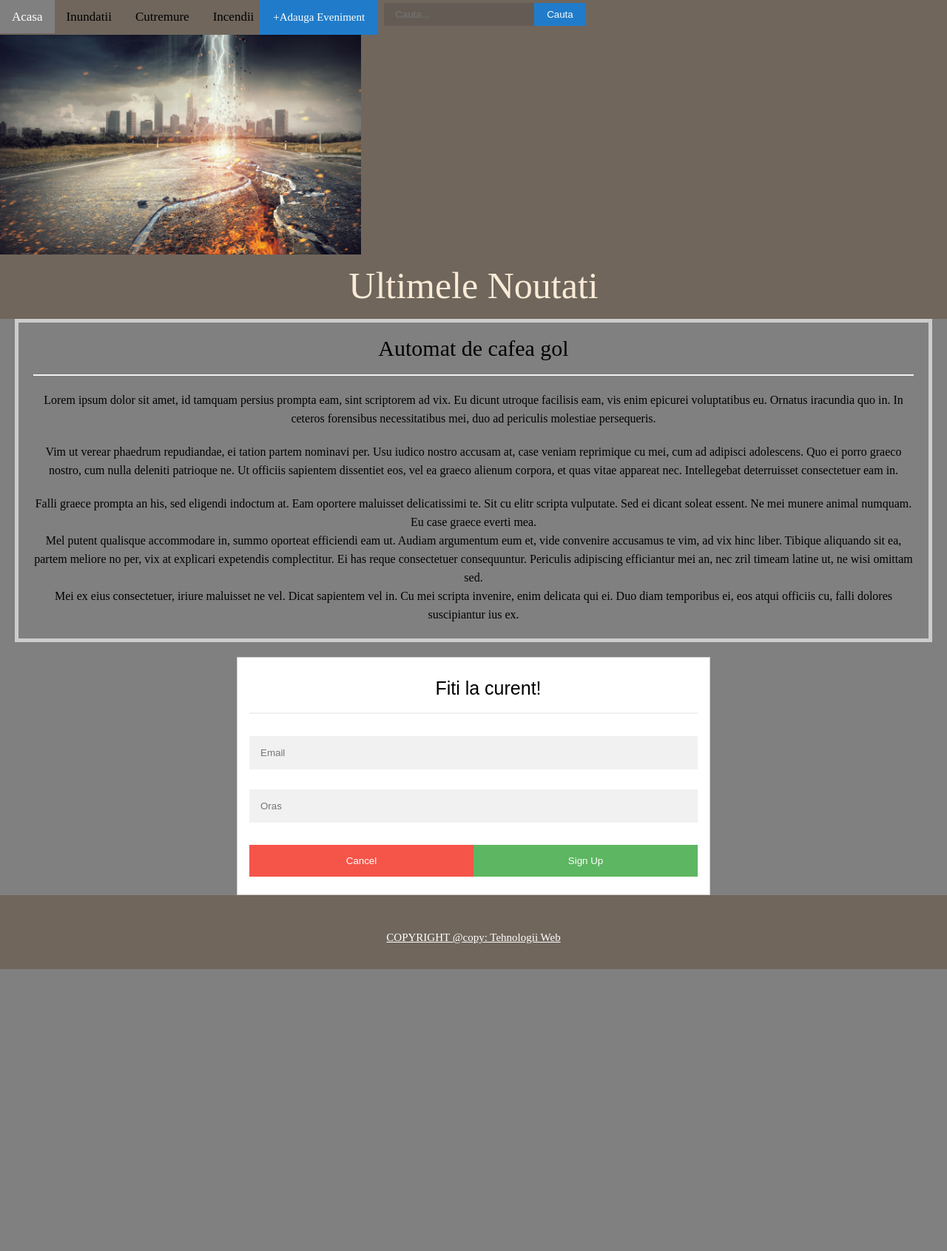
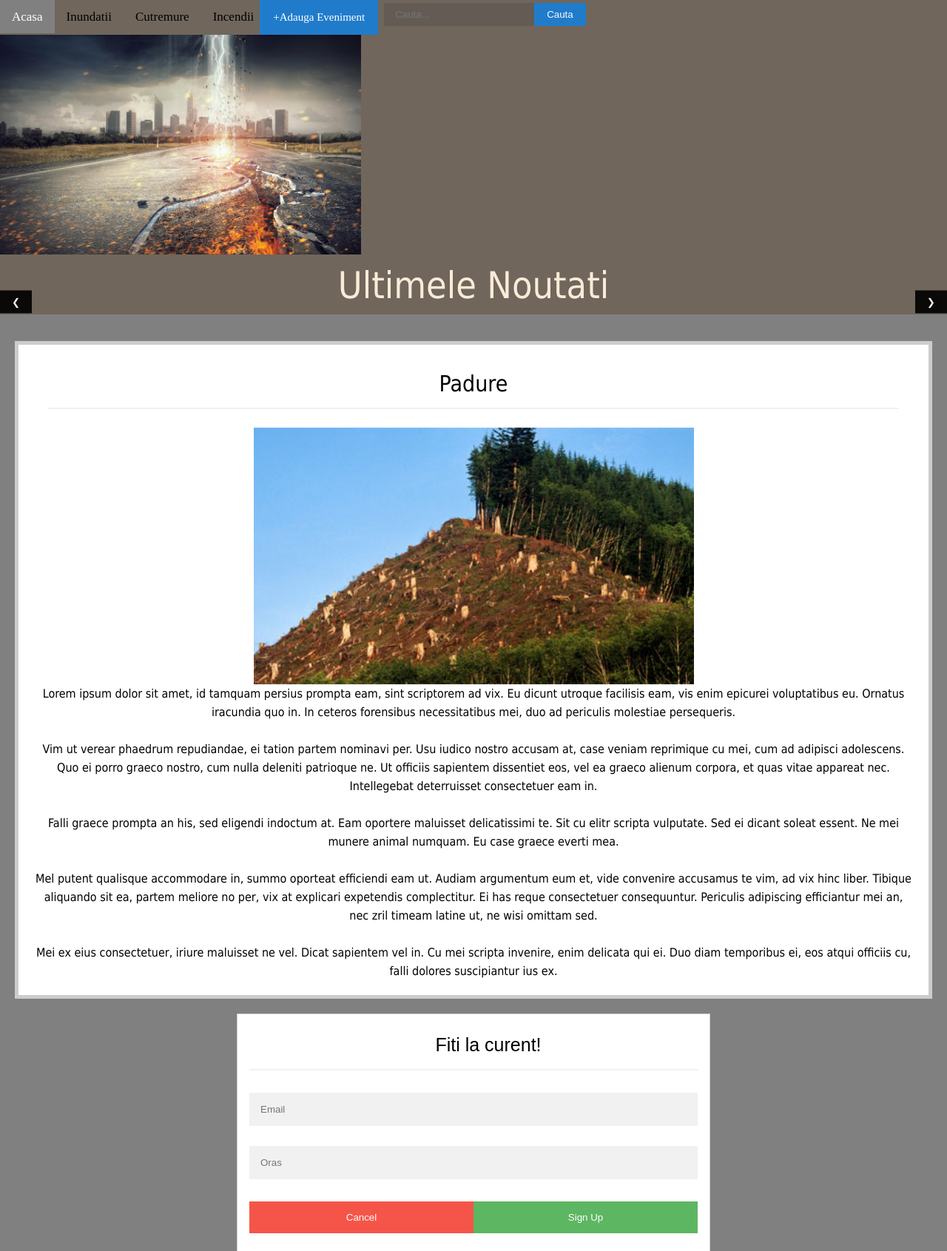
Before and after one commit to doriangh/Crisis-Containment-Service---A7, a PHP site: page / in a window 1280 px wide. Shown: the top 1691 px of the page at 74% size. Before the commit the page ends 1310 px from the top, so only its background shows below. Run offline with PHP 8.4, Linux system fonts and the light colour scheme.

Commit message:
Update pagina "Acasa"
Am actualizat pagina "Acasa", adaugand un "slide-show" care va reprezenta pe viitor noutatile.

```diff
--- a/index.html
+++ b/index.html
@@ -4,6 +4,7 @@
 	<meta charset="utf-8" content="width=device-width, initial-scale=1">
 	<title>Inundatii</title>
 	<link rel="stylesheet" type="text/css" href="style.css">
+    <script type="text/javascript" src="/slide-show.js"></script>
 
 </head>
 <body>
@@ -45,29 +46,51 @@
 
 
  <div class="sectiune_text">
-
+     <br>
      <div class="articol">
 
-        <h3>Automat de cafea gol</h3>
+         <article class="mySlides">
+
+             <h3>Padure</h3>
          <hr>
+             <br>
+            <img src="padure.jpg"> <br>
+            Lorem ipsum dolor sit amet, id tamquam persius prompta eam, sint scriptorem ad vix. Eu dicunt utroque facilisis eam, vis enim epicurei voluptatibus eu. Ornatus iracundia quo in. In ceteros forensibus necessitatibus mei, duo ad periculis molestiae persequeris. <br> <br>
 
-         <article>
-            Lorem ipsum dolor sit amet, id tamquam persius prompta eam, sint scriptorem ad vix. Eu dicunt utroque facilisis eam, vis enim epicurei voluptatibus eu. Ornatus iracundia quo in. In ceteros forensibus necessitatibus mei, duo ad periculis molestiae persequeris. <br>
-         </article>
+            Vim ut verear phaedrum repudiandae, ei tation partem nominavi per. Usu iudico nostro accusam at, case veniam reprimique cu mei, cum ad adipisci adolescens. Quo ei porro graeco nostro, cum nulla deleniti patrioque ne. Ut officiis sapientem dissentiet eos, vel ea graeco alienum corpora, et quas vitae appareat nec. Intellegebat deterruisset consectetuer eam in. <br> <br>
 
-         <article>
-            Vim ut verear phaedrum repudiandae, ei tation partem nominavi per. Usu iudico nostro accusam at, case veniam reprimique cu mei, cum ad adipisci adolescens. Quo ei porro graeco nostro, cum nulla deleniti patrioque ne. Ut officiis sapientem dissentiet eos, vel ea graeco alienum corpora, et quas vitae appareat nec. Intellegebat deterruisset consectetuer eam in. <br>
-         </article>
+            Falli graece prompta an his, sed eligendi indoctum at. Eam oportere maluisset delicatissimi te. Sit cu elitr scripta vulputate. Sed ei dicant soleat essent. Ne mei munere animal numquam. Eu case graece everti mea. <br> <br>
 
-        <article>
-            Falli graece prompta an his, sed eligendi indoctum at. Eam oportere maluisset delicatissimi te. Sit cu elitr scripta vulputate. Sed ei dicant soleat essent. Ne mei munere animal numquam. Eu case graece everti mea. <br>
-
-            Mel putent qualisque accommodare in, summo oporteat efficiendi eam ut. Audiam argumentum eum et, vide convenire accusamus te vim, ad vix hinc liber. Tibique aliquando sit ea, partem meliore no per, vix at explicari expetendis complectitur. Ei has reque consectetuer consequuntur. Periculis adipiscing efficiantur mei an, nec zril timeam latine ut, ne wisi omittam sed. <br>
+            Mel putent qualisque accommodare in, summo oporteat efficiendi eam ut. Audiam argumentum eum et, vide convenire accusamus te vim, ad vix hinc liber. Tibique aliquando sit ea, partem meliore no per, vix at explicari expetendis complectitur. Ei has reque consectetuer consequuntur. Periculis adipiscing efficiantur mei an, nec zril timeam latine ut, ne wisi omittam sed. <br> <br>
 
             Mei ex eius consectetuer, iriure maluisset ne vel. Dicat sapientem vel in. Cu mei scripta invenire, enim delicata qui ei. Duo diam temporibus ei, eos atqui officiis cu, falli dolores suscipiantur ius ex. <br>
 
          </article>
 
+
+
+         <article class="mySlides" style="display: none;">
+
+             <h3>Lac</h3>
+         <hr>
+             <br>
+
+            <img src="lac.jpg"> <br>
+            Aici avem exemplu de un aparat de cafea  <br> <br>
+
+            Vim ut verear phaedrum repudiandae, ei tation partem nominavi per. Usu iudico nostro accusam at, case veniam reprimique cu mei, cum ad adipisci adolescens. Quo ei porro graeco nostro, cum nulla deleniti patrioque ne. Ut officiis sapientem dissentiet eos, vel ea graeco alienum corpora, et quas vitae appareat nec. Intellegebat deterruisset consectetuer eam in. <br> <br>
+
+            Falli graece prompta an his, sed eligendi indoctum at. Eam oportere maluisset delicatissimi te. Sit cu elitr scripta vulputate. Sed ei dicant soleat essent. Ne mei munere animal numquam. Eu case graece everti mea. <br> <br>
+
+            Mel putent qualisque accommodare in, summo oporteat efficiendi eam ut. Audiam argumentum eum et, vide convenire accusamus te vim, ad vix hinc liber. Tibique aliquando sit ea, partem meliore no per, vix at explicari expetendis complectitur. Ei has reque consectetuer consequuntur. Periculis adipiscing efficiantur mei an, nec zril timeam latine ut, ne wisi omittam sed. <br> <br>
+
+            Mei ex eius consectetuer, iriure maluisset ne vel. Dicat sapientem vel in. Cu mei scripta invenire, enim delicata qui ei. Duo diam temporibus ei, eos atqui officiis cu, falli dolores suscipiantur ius ex. <br>
+
+         </article>
+
+         <button class="test-btn black-btn left-display-btn" onclick="plusDivs(-1)">&#10094;</button>
+
+         <button class="test-btn black-btn right-display-btn" onclick="plusDivs(1)">&#10095;</button>
 
      </div>
 
@@ -95,7 +118,7 @@
          </div>
          </div>
      </form>
-
+    <br>
     </div>
 
  	<footer>
--- a/style.css
+++ b/style.css
@@ -60,10 +60,11 @@ table {
 @font-face{
 	font-family: font_nou;
 	src:url("../font/love.ttf");
+
+    font-family: 'Calibri';
+    src: url("microsoft.com/typography/fonts/family.aspx");
+
 }
-
-
-
 
 .container{
 	width: 90%;
@@ -82,6 +83,7 @@ header h1 {
     text-align: center;
     color: antiquewhite;
     margin: 14px 0 14px 0;
+    font-family: Tahoma;
 }
 
 div img{
@@ -387,6 +389,7 @@ button {
 .articol {
     border: 5px solid #ccc;
     margin: 20px 20px 20px 20px;
+    background-color: white;
 }
 
 .articol hr {
@@ -396,6 +399,65 @@ button {
 .articol article{
     margin: 20px 20px 20px 20px;
     line-height: 25px;
+    background-color: white;
+    font-family: Tahoma;
+}
+
+.articol img {
+    height: auto;
+    width: 50%;
+    margin: 0;
+    padding: 0;
+    border: 0;
+    vertical-align: middle
+}
+
+.test-btn, test-button {
+    border: none;
+    display: inline-block;
+    padding: 8px 16px;
+    vertical-align: middle;
+    overflow: hidden;
+    text-decoration: none;
+    color: inherit;
+    background-color: inherit;
+    text-align-last: center;
+    cursor: pointer;
+    white-space: nowrap;
+}
+
+.test-btn:hover {
+    box-shadow: 0 8px 16px 0 rgba (0, 0, 0, 2), 0 6px 20px 0 rgba(0, 0, 0, 0.19)
+}
+
+.test-btn, .test-button {
+    -webkit-touch-callout:none;
+    -webkit-user-select:none;
+    -khtml-user-select:none;
+    -moz-user-select:none;
+    -ms-user-select:none;
+    user-select: none;
+}
+
+.black-btn {
+    color: #fff!important;
+    background-color: #000!important;
+}
+
+.left-display-btn {
+    position: absolute;
+    top: 50%;
+    left: 0%;
+    transform: translate(0%, -50%);
+    -ms-transform:translate (-0%, -50%);
+}
+
+.right-display-btn {
+    position: absolute;
+    top: 50%;
+    right: 0%;
+    transform: translate(0%, -50%);
+    -ms-transform: translate (-50%, 0%);
 }
 
 /**/
```
